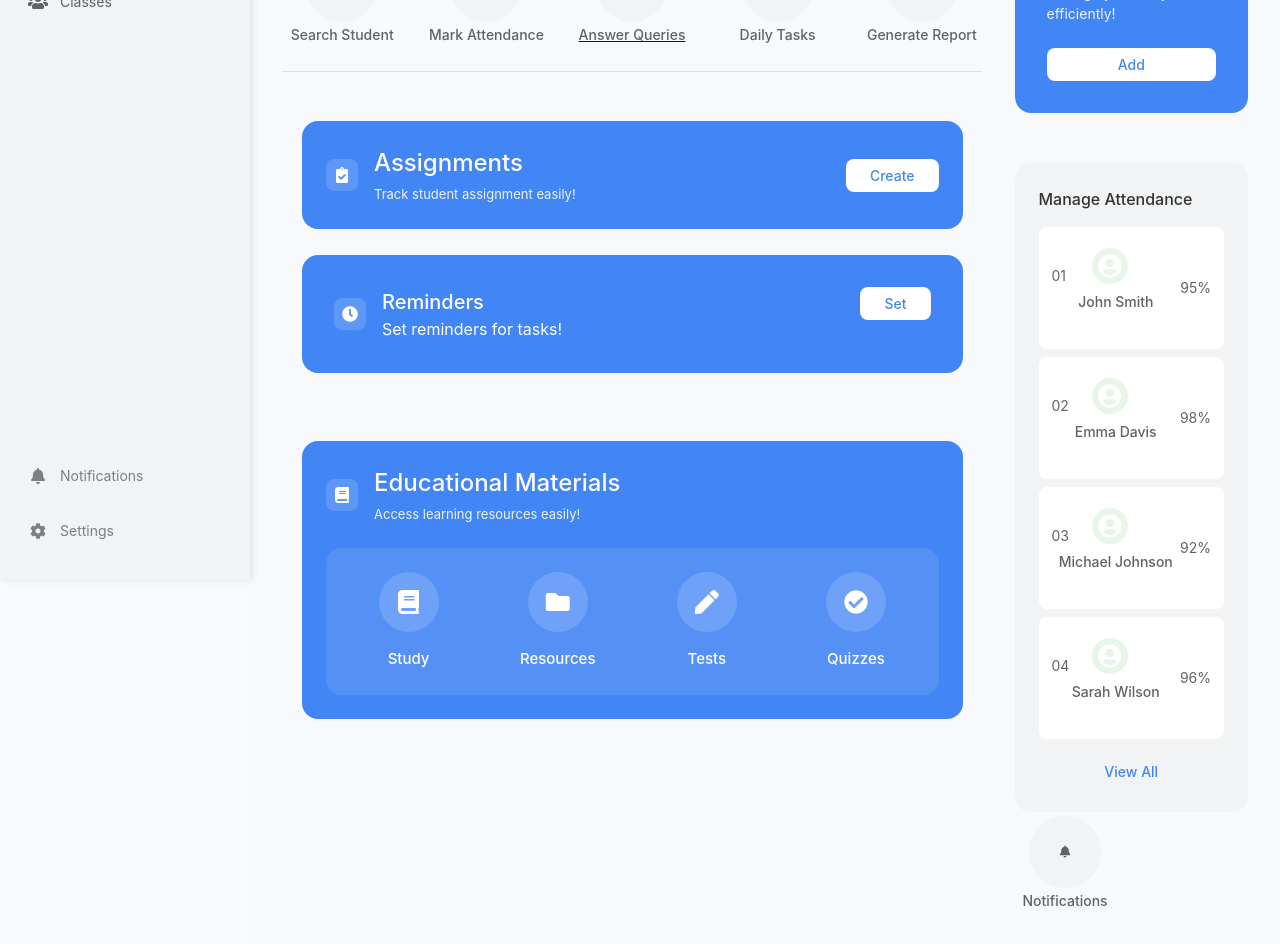
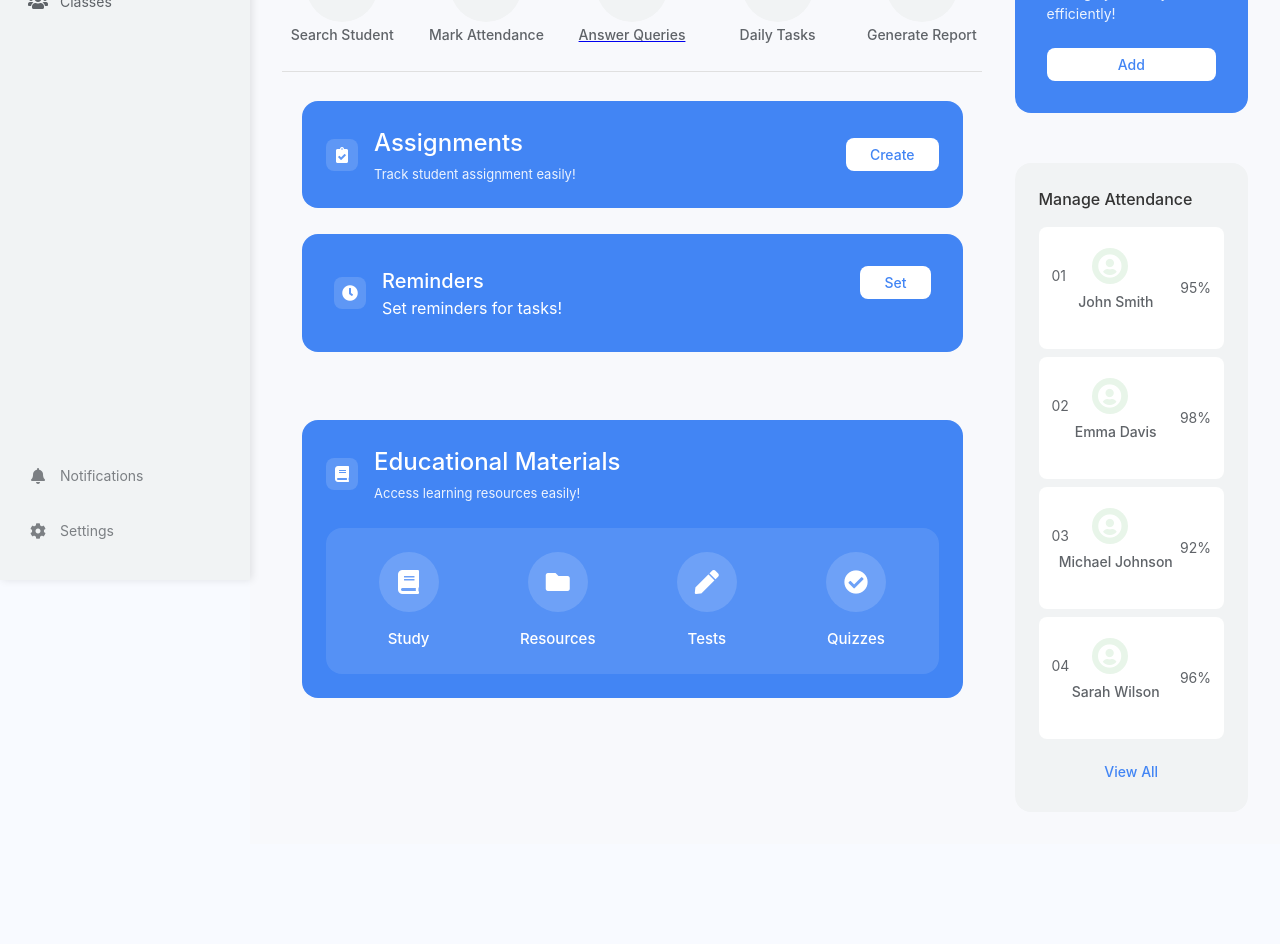
Before and after one commit to Pras-20/EZedu, a React (Create React App) app in the folder frontend/: page / in a window 1280 px wide. Shown: the part 220-1164 px from the top of the page. After the commit the page ends 1064 px from the top, so only its background shows below. Built offline with nearby package versions, Linux system fonts and the light colour scheme.

Commit message:
Removed Notify icon

```diff
--- a/frontend/src/components/Dashboard/Dashboard.css
+++ b/frontend/src/components/Dashboard/Dashboard.css
@@ -183,7 +183,7 @@
   justify-content: space-between;
   align-items: center;
   position: relative;
-  margin-top: -160px;
+  margin-top: -100px;
   transition: margin-left 0.3s ease;
 }
 
@@ -2026,7 +2026,7 @@ textarea {
 
 .view-btn:hover {
   background-color: #4285f4;
-   color: white;
+  color: white;
 }
 
 /* Resources Modal Styles */
--- a/frontend/src/components/Dashboard/Dashboard.jsx
+++ b/frontend/src/components/Dashboard/Dashboard.jsx
@@ -801,13 +801,6 @@ const Dashboard = () => {
               </button>
             </div>
           </section>
-
-          <button className="action-btn" onClick={() => window.location.href = '/notifications'}>
-            <div className="circle-icon">
-              <i className="fas fa-bell"></i>
-            </div>
-            <span>Notifications</span>
-          </button>
         </aside>
       </div>
 
```
